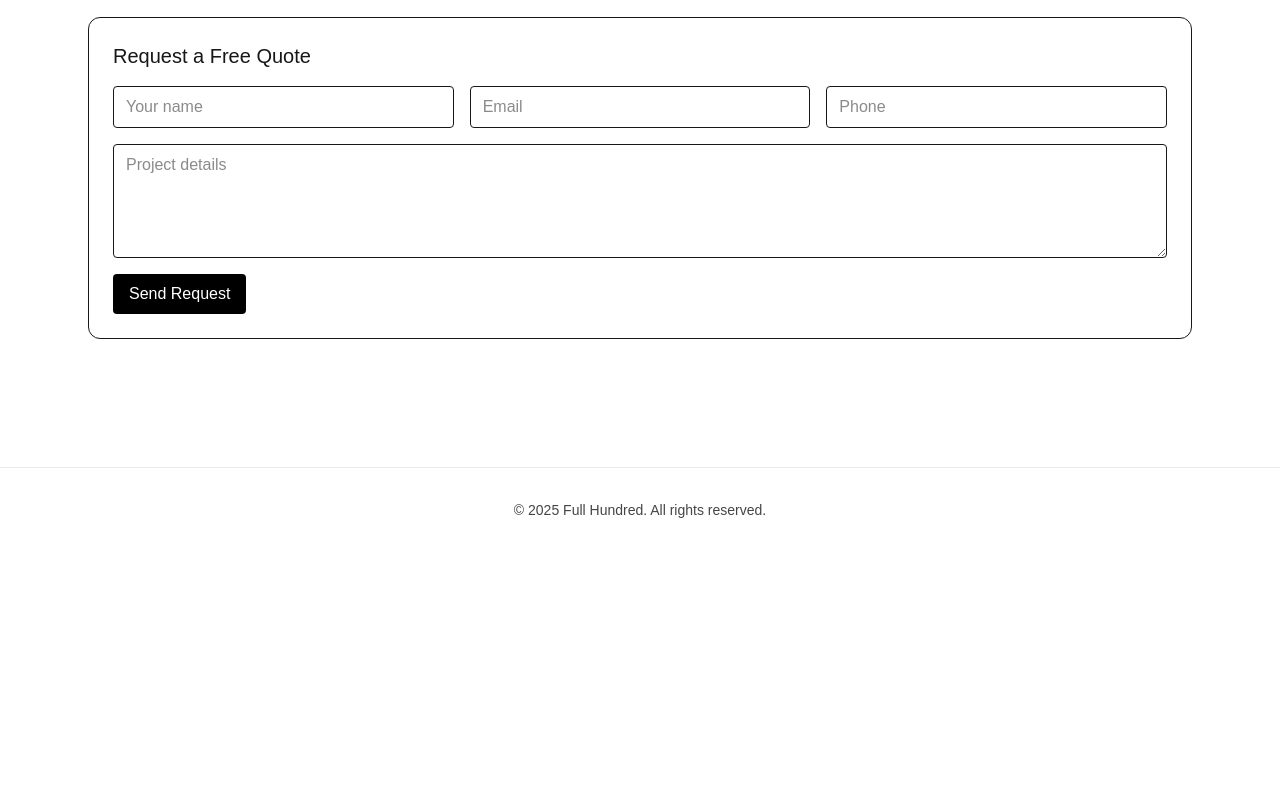
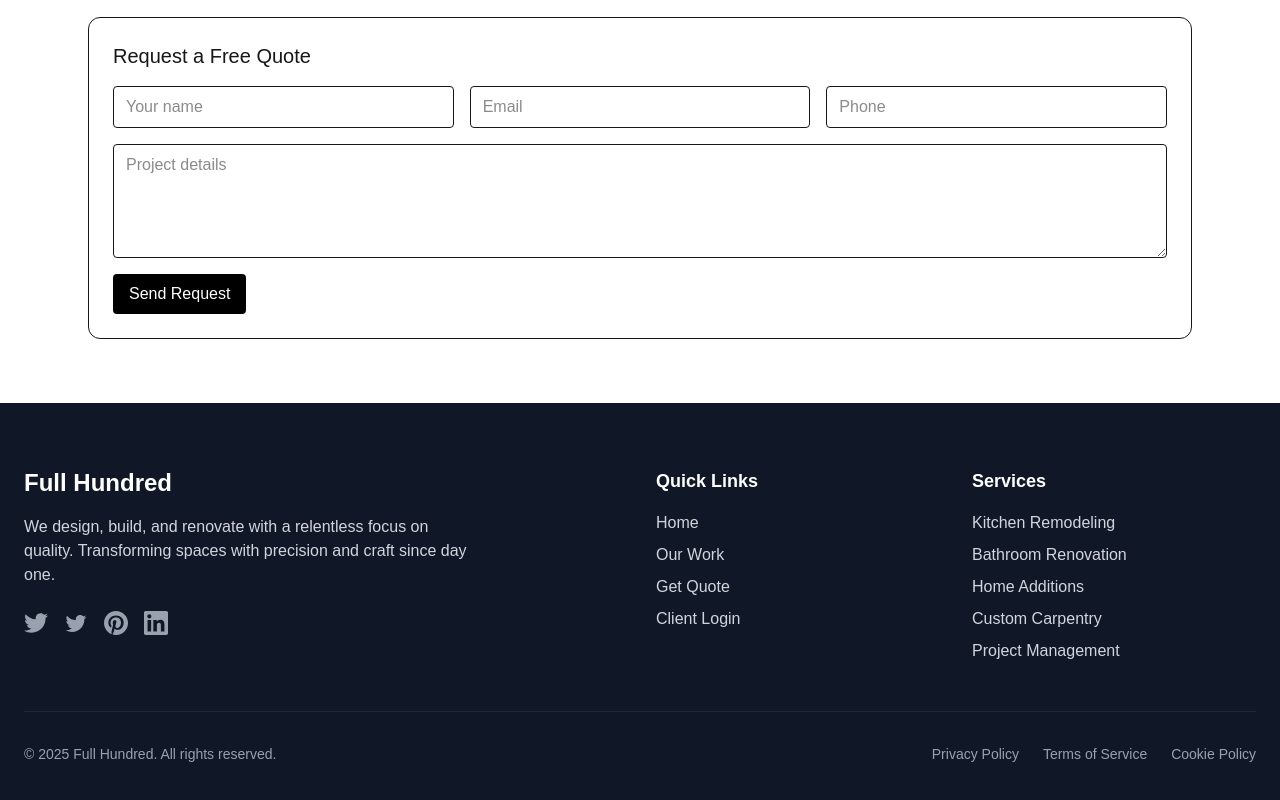
Before and after one commit to OrelBarclay/web-fullhundred, a Next.js app: page / in a window 1280 px wide. Shown: the part 505-1305 px from the top of the page. Before the commit the page ends 1057 px from the top, so only its background shows below. Built offline with nearby package versions, Linux system fonts and the light colour scheme; no server answers.

Commit message:
Add modern, comprehensive footer with company info, navigation, services, social links, and legal pages

```diff
--- a/src/app/layout.tsx
+++ b/src/app/layout.tsx
@@ -40,9 +40,100 @@
           </div>
         </header>
         <main>{children}</main>
-        <footer className="w-full border-t mt-16 border-black/[.08] dark:border-white/[.12]">
-          <div className="mx-auto max-w-6xl px-6 py-8 text-sm text-center opacity-80">
-            © {new Date().getFullYear()} Full Hundred. All rights reserved.
+
+        <footer className="bg-gray-900 text-white">
+          <div className="max-w-7xl mx-auto px-6 py-16">
+            <div className="grid grid-cols-1 md:grid-cols-2 lg:grid-cols-4 gap-8">
+              {/* Company Info */}
+              <div className="lg:col-span-2">
+                <h3 className="text-2xl font-bold mb-4">Full Hundred</h3>
+                <p className="text-gray-300 mb-6 max-w-md">
+                  We design, build, and renovate with a relentless focus on quality.
+                  Transforming spaces with precision and craft since day one.
+                </p>
+                <div className="flex space-x-4">
+                  <a href="#" className="text-gray-400 hover:text-white transition-colors">
+                    <svg className="w-6 h-6" fill="currentColor" viewBox="0 0 24 24">
+                      <path d="M24 4.557c-.883.392-1.832.656-2.828.775 1.017-.609 1.798-1.574 2.165-2.724-.951.564-2.005.974-3.127 1.195-.897-.957-2.178-1.555-3.594-1.555-3.179 0-5.515 2.966-4.797 6.045-4.091-.205-7.719-2.165-10.148-5.144-1.29 2.213-.669 5.108 1.523 6.574-.806-.026-1.566-.247-2.229-.616-.054 2.281 1.581 4.415 3.949 4.89-.693.188-1.452.232-2.224.084.626 1.956 2.444 3.379 4.6 3.419-2.07 1.623-4.678 2.348-7.29 2.04 2.179 1.397 4.768 2.212 7.548 2.212 9.142 0 14.307-7.721 13.995-14.646.962-.695 1.797-1.562 2.457-2.549z"/>
+                    </svg>
+                  </a>
+                  <a href="#" className="text-gray-400 hover:text-white transition-colors">
+                    <svg className="w-6 h-6" fill="currentColor" viewBox="0 0 24 24">
+                      <path d="M22.46 6c-.77.35-1.6.58-2.46.69.88-.53 1.56-1.37 1.88-2.38-.83.5-1.75.85-2.72 1.05C18.37 4.5 17.26 4 16 4c-2.35 0-4.27 1.92-4.27 4.29 0 .34.04.67.11.98C8.28 9.09 5.11 7.38 3 4.79c-.37.63-.58 1.37-.58 2.15 0 1.49.75 2.81 1.91 3.56-.71 0-1.37-.2-1.95-.5v.03c0 2.08 1.48 3.82 3.44 4.21a4.22 4.22 0 0 1-1.93.07 4.28 4.28 0 0 0 4 2.98 8.521 8.521 0 0 1-5.33 1.84c-.34 0-.68-.02-1.02-.06C3.44 20.29 5.7 21 8.12 21 16 21 20.33 14.46 20.33 8.79c0-.19 0-.37-.01-.56.84-.6 1.56-1.36 2.14-2.23z"/>
+                    </svg>
+                  </a>
+                  <a href="#" className="text-gray-400 hover:text-white transition-colors">
+                    <svg className="w-6 h-6" fill="currentColor" viewBox="0 0 24 24">
+                      <path d="M12.017 0C5.396 0 .029 5.367.029 11.987c0 5.079 3.158 9.417 7.618 11.174-.105-.949-.199-2.403.041-3.439.219-.937 1.406-5.957 1.406-5.957s-.359-.72-.359-1.781c0-1.663.967-2.911 2.168-2.911 1.024 0 1.518.769 1.518 1.688 0 1.029-.653 2.567-.992 3.992-.285 1.193.6 2.165 1.775 2.165 2.128 0 3.768-2.245 3.768-5.487 0-2.861-2.063-4.869-5.008-4.869-3.41 0-5.409 2.562-5.409 5.199 0 1.033.394 2.143.889 2.741.099.12.112.225.085.345-.09.375-.293 1.199-.334 1.363-.053.225-.172.271-.402.165-1.495-.69-2.433-2.878-2.433-4.646 0-3.776 2.748-7.252 7.92-7.252 4.158 0 7.392 2.967 7.392 6.923 0 4.135-2.607 7.462-6.233 7.462-1.214 0-2.357-.629-2.746-1.378l-.748 2.853c-.271 1.043-1.002 2.35-1.492 3.146C9.57 23.812 10.763 24.009 12.017 24.009c6.624 0 11.99-5.367 11.99-11.988C24.007 5.367 18.641.001 12.017.001z"/>
+                    </svg>
+                  </a>
+                  <a href="#" className="text-gray-400 hover:text-white transition-colors">
+                    <svg className="w-6 h-6" fill="currentColor" viewBox="0 0 24 24">
+                      <path d="M20.447 20.452h-3.554v-5.569c0-1.328-.027-3.037-1.852-3.037-1.853 0-2.136 1.445-2.136 2.939v5.667H9.351V9h3.414v1.561h.046c.477-.9 1.637-1.85 3.37-1.85 3.601 0 4.267 2.37 4.267 5.455v6.286zM5.337 7.433c-1.144 0-2.063-.926-2.063-2.065 0-1.138.92-2.063 2.063-2.063 1.14 0 2.064.925 2.064 2.063 0 1.139-.925 2.065-2.064 2.065zm1.782 13.019H3.555V9h3.564v11.452zM22.225 0H1.771C.792 0 0 .774 0 1.729v20.542C0 23.227.792 24 1.771 24h20.451C23.2 24 24 23.227 24 22.271V1.729C24 .774 23.2 0 22.222 0h.003z"/>
+                    </svg>
+                  </a>
+                </div>
+              </div>
+
+              {/* Quick Links */}
+              <div>
+                <h4 className="text-lg font-semibold mb-4">Quick Links</h4>
+                <ul className="space-y-2">
+                  <li>
+                    <Link href="/" className="text-gray-300 hover:text-white transition-colors">
+                      Home
+                    </Link>
+                  </li>
+                  <li>
+                    <Link href="/portfolio" className="text-gray-300 hover:text-white transition-colors">
+                      Our Work
+                    </Link>
+                  </li>
+                  <li>
+                    <Link href="/#quote" className="text-gray-300 hover:text-white transition-colors">
+                      Get Quote
+                    </Link>
+                  </li>
+                  <li>
+                    <Link href="/login" className="text-gray-300 hover:text-white transition-colors">
+                      Client Login
+                    </Link>
+                  </li>
+                </ul>
+              </div>
+
+              {/* Services */}
+              <div>
+                <h4 className="text-lg font-semibold mb-4">Services</h4>
+                <ul className="space-y-2">
+                  <li className="text-gray-300">Kitchen Remodeling</li>
+                  <li className="text-gray-300">Bathroom Renovation</li>
+                  <li className="text-gray-300">Home Additions</li>
+                  <li className="text-gray-300">Custom Carpentry</li>
+                  <li className="text-gray-300">Project Management</li>
+                </ul>
+              </div>
+            </div>
+
+            {/* Bottom Section */}
+            <div className="border-t border-gray-800 mt-12 pt-8">
+              <div className="flex flex-col md:flex-row justify-between items-center">
+                <div className="text-gray-400 text-sm mb-4 md:mb-0">
+                  © {new Date().getFullYear()} Full Hundred. All rights reserved.
+                </div>
+                <div className="flex space-x-6 text-sm">
+                  <Link href="#" className="text-gray-400 hover:text-white transition-colors">
+                    Privacy Policy
+                  </Link>
+                  <Link href="#" className="text-gray-400 hover:text-white transition-colors">
+                    Terms of Service
+                  </Link>
+                  <Link href="#" className="text-gray-400 hover:text-white transition-colors">
+                    Cookie Policy
+                  </Link>
+                </div>
+              </div>
+            </div>
           </div>
         </footer>
       </body>
```
